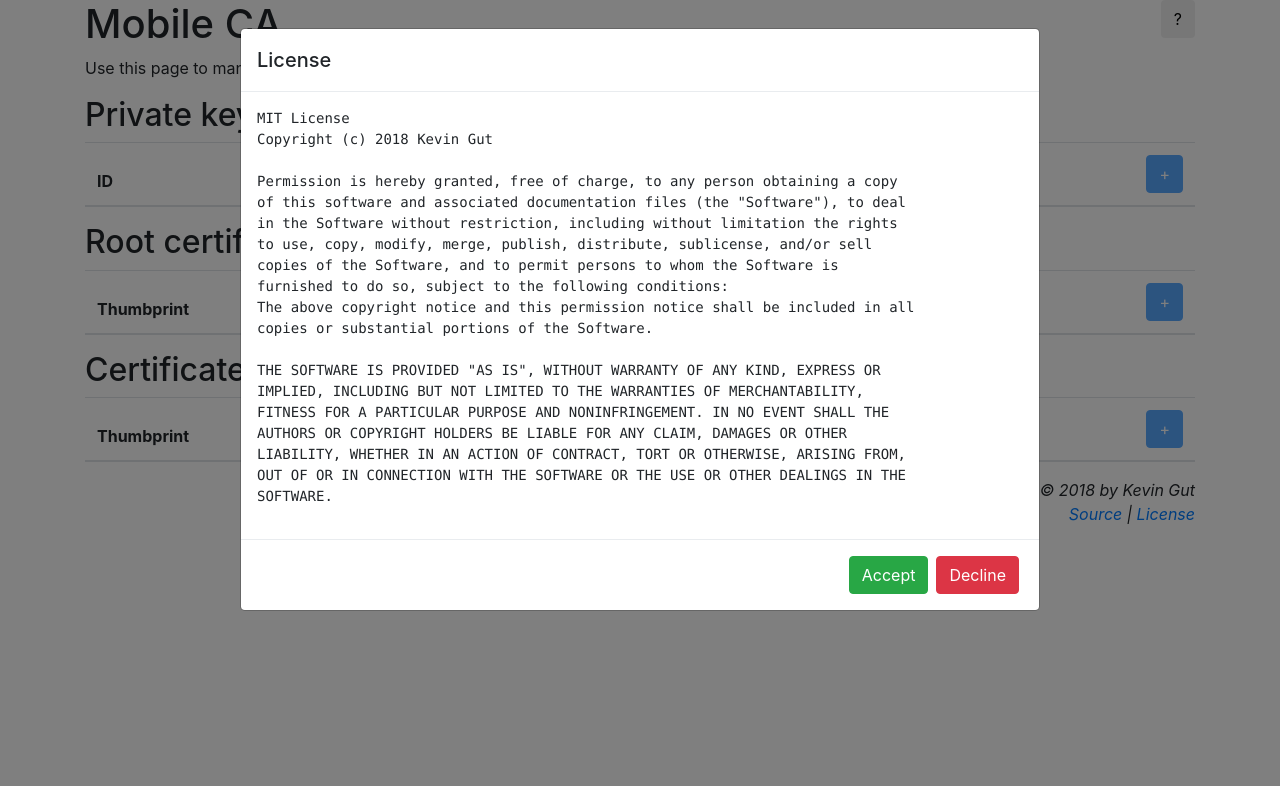
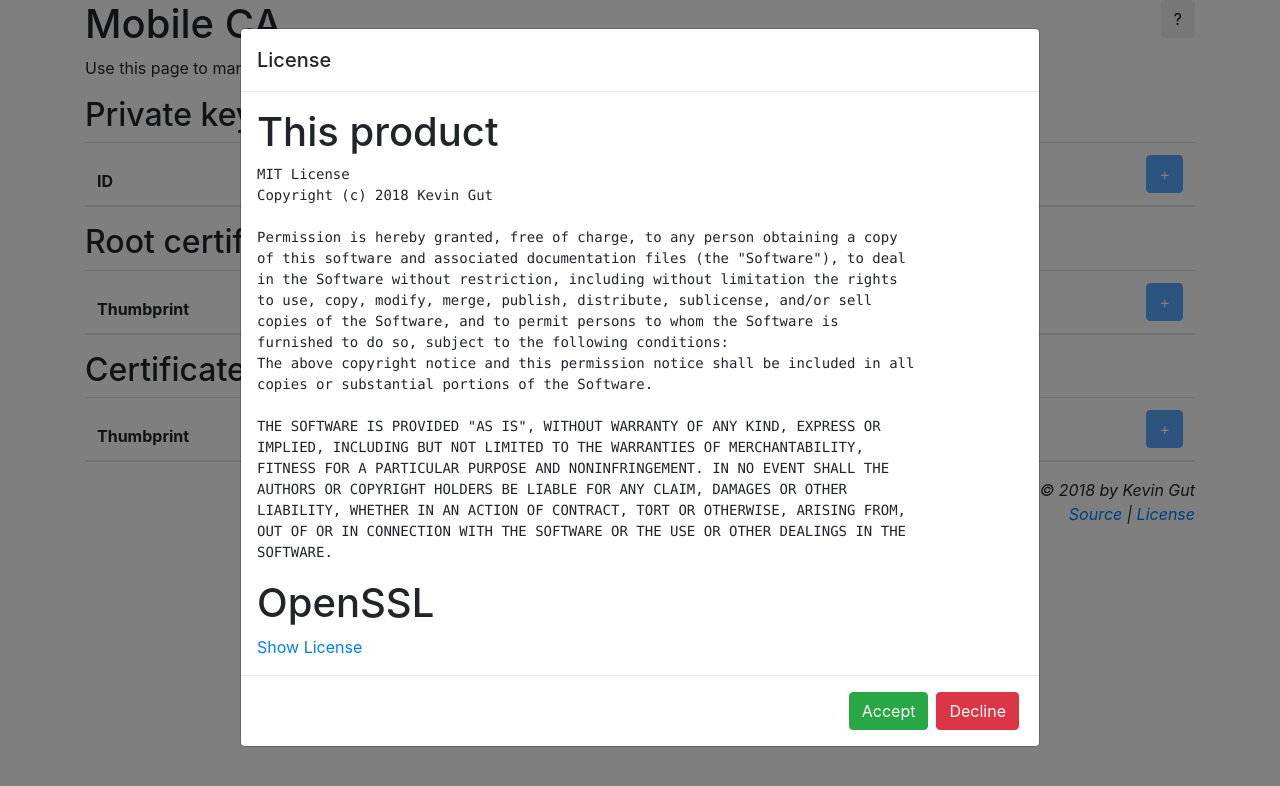
Before and after one commit to AyrA/mobile-ca, a plain HTML site: page mobile-ca/Resources/index.html in a window 1280 px wide. Drawn offline with nearby package versions, Linux system fonts and the light colour scheme; files that its build step writes are made by us from their sources.

Commit message:
OpenSSL License Hint

```diff
--- a/mobile-ca/Resources/index.html
+++ b/mobile-ca/Resources/index.html
@@ -72,6 +72,7 @@
                     <h5 class="modal-title">License</h5>
                 </div>
                 <div class="modal-body">
+                    <h1>This product</h1>
                     <pre>MIT License
 Copyright (c) 2018 Kevin Gut
 
@@ -91,6 +92,8 @@ AUTHORS OR COPYRIGHT HOLDERS BE LIABLE FOR ANY CLAIM, DAMAGES OR OTHER
 LIABILITY, WHETHER IN AN ACTION OF CONTRACT, TORT OR OTHERWISE, ARISING FROM,
 OUT OF OR IN CONNECTION WITH THE SOFTWARE OR THE USE OR OTHER DEALINGS IN THE
 SOFTWARE.</pre>
+                    <h1>OpenSSL</h1>
+                    <a href="https://www.openssl.org/source/license.html" target="_blank">Show License</a>
                 </div>
                 <div class="modal-footer">
                     <button type="button" class="btn btn-success">Accept</button>
```
